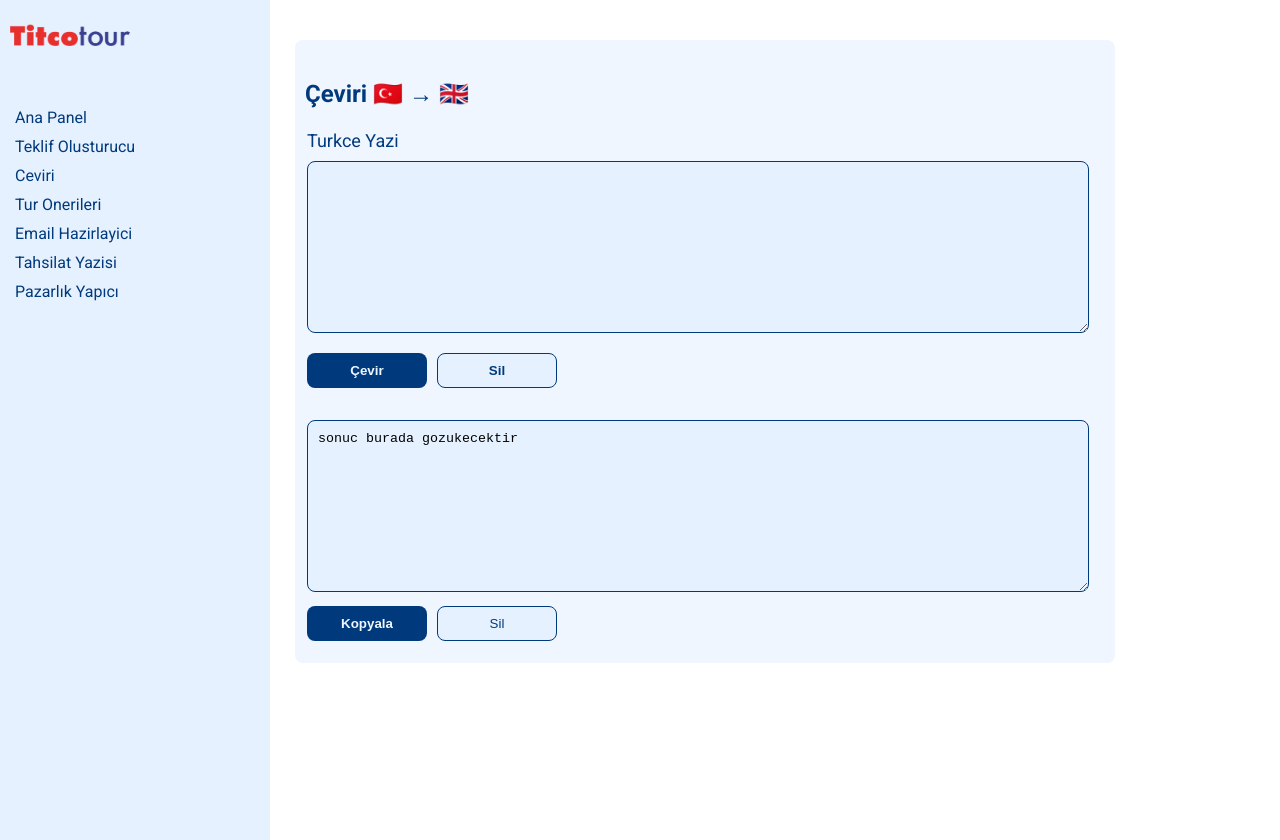
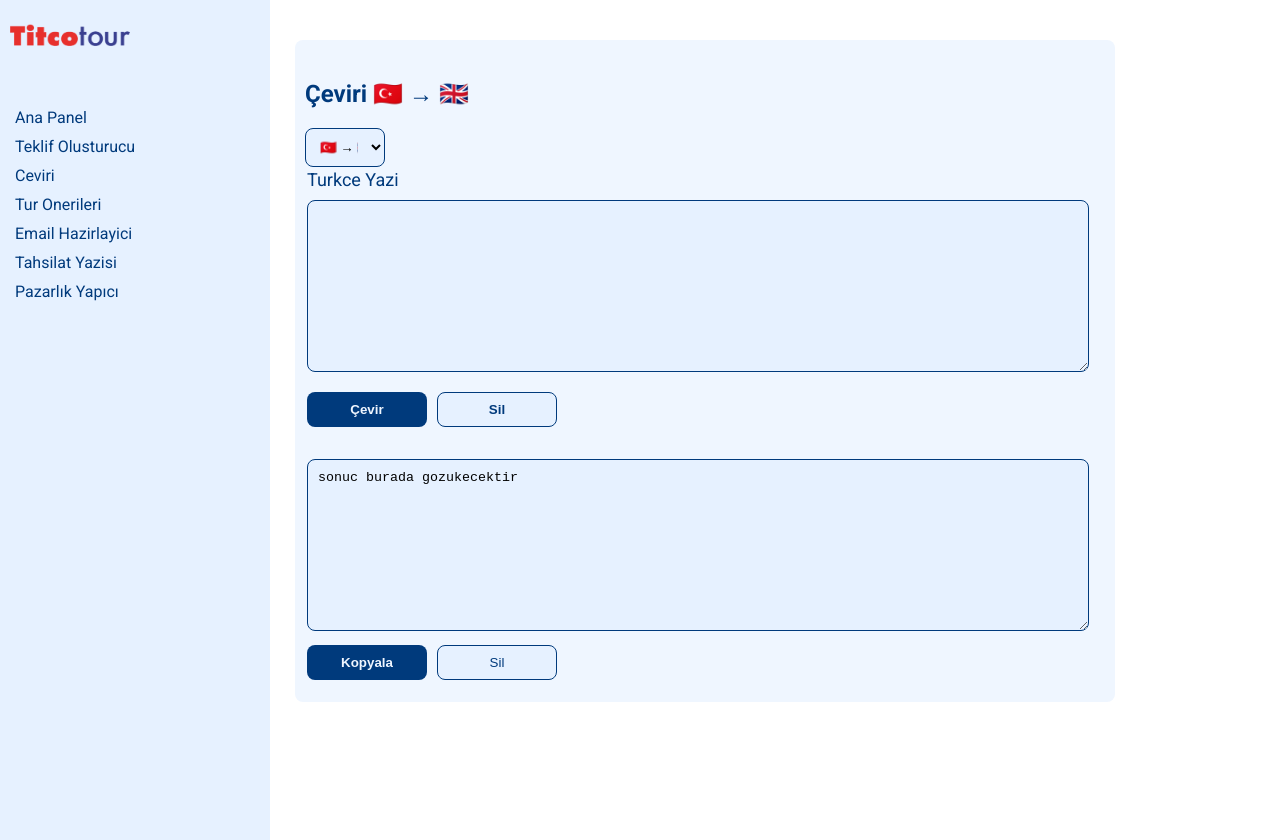
Before and after one commit to Hergelink/titcotour-helper, a React (Create React App) app: page /translate in a window 1280 px wide. Built offline with nearby package versions, Linux system fonts and the light colour scheme.

Commit message:
added select option for translate page

```diff
--- a/src/components/sub-components/Translate.jsx
+++ b/src/components/sub-components/Translate.jsx
@@ -7,11 +7,17 @@ export default function Translate() {
   const [translatedText, setTranslatedText] = useState(
     'sonuc burada gozukecektir'
   );
+  const [postRoute, setPostRoute] = useState('translate')
+
+  const handleRouteChange =  (e) => {
+    setPostRoute(e.target.value)
+  }
+
 
   const handleSubmit = async (e) => {
     e.preventDefault();
     setLoading(true);
-    const response = await fetch(`${process.env.REACT_APP_ENDPOINT}/openai/translate`, {
+    const response = await fetch(`${process.env.REACT_APP_ENDPOINT}/openai/${postRoute}`, {
       method: 'POST',
       headers: {
         'Content-Type': 'application/json',
@@ -38,8 +44,12 @@ export default function Translate() {
 
   return (
     <section>
-      <h1>Çeviri 🇹🇷 &rarr; 🇬🇧
- </h1>
+      <h1>Çeviri 🇹🇷 &rarr; 🇬🇧</h1>
+      <select className='routeChanger' defaultValue='translate' onChange={handleRouteChange}>
+        <option value="translate">🇹🇷 &rarr; 🇬🇧</option>
+        <option value="translate-to-turkish">🇬🇧 &rarr; 🇹🇷</option>
+        <option value="grammer-check">🇬🇧 &rarr; 🇬🇧</option>
+      </select>
       <div className='contextWrapper'>
         <form onSubmit={handleSubmit}>
           <label>
```
